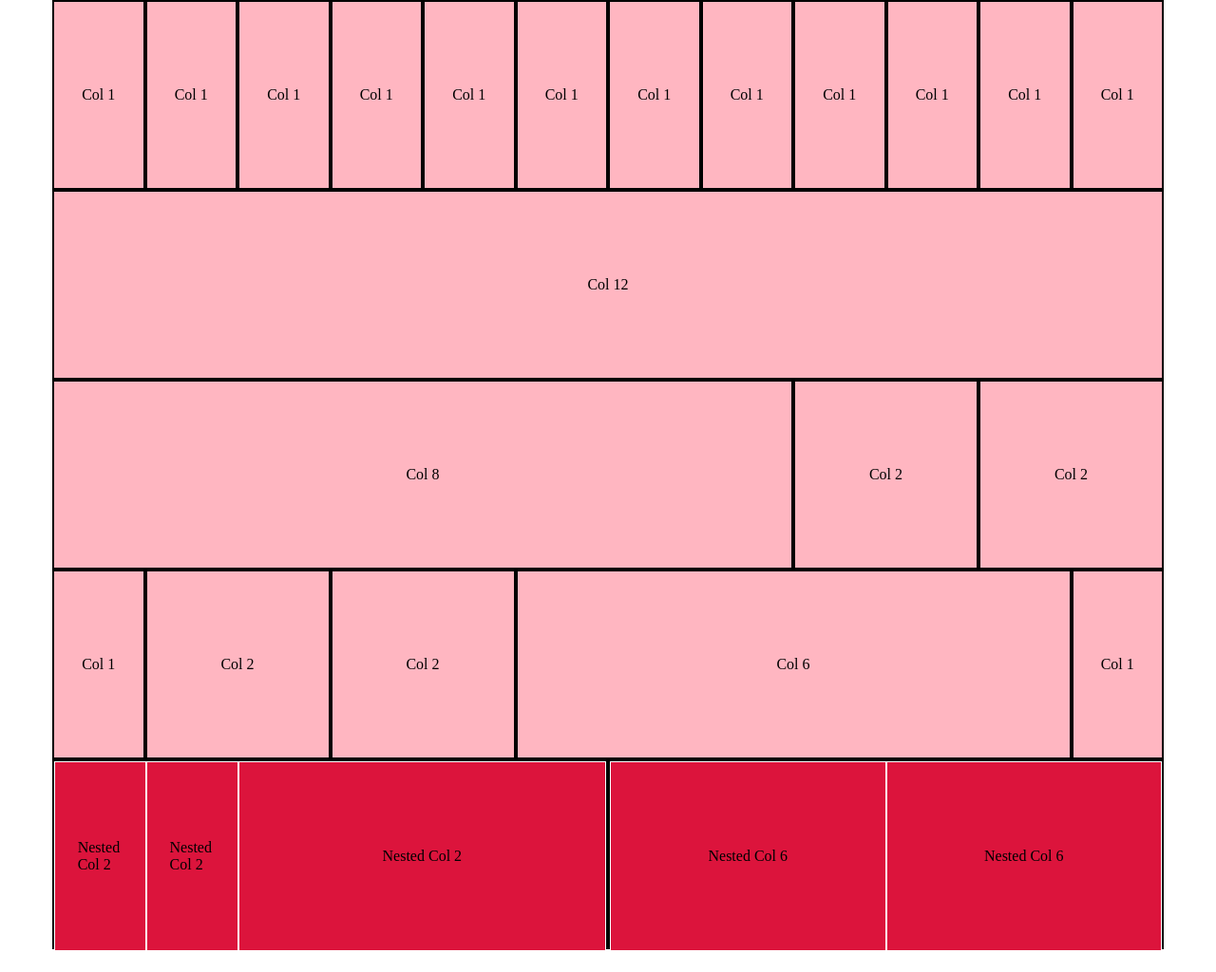
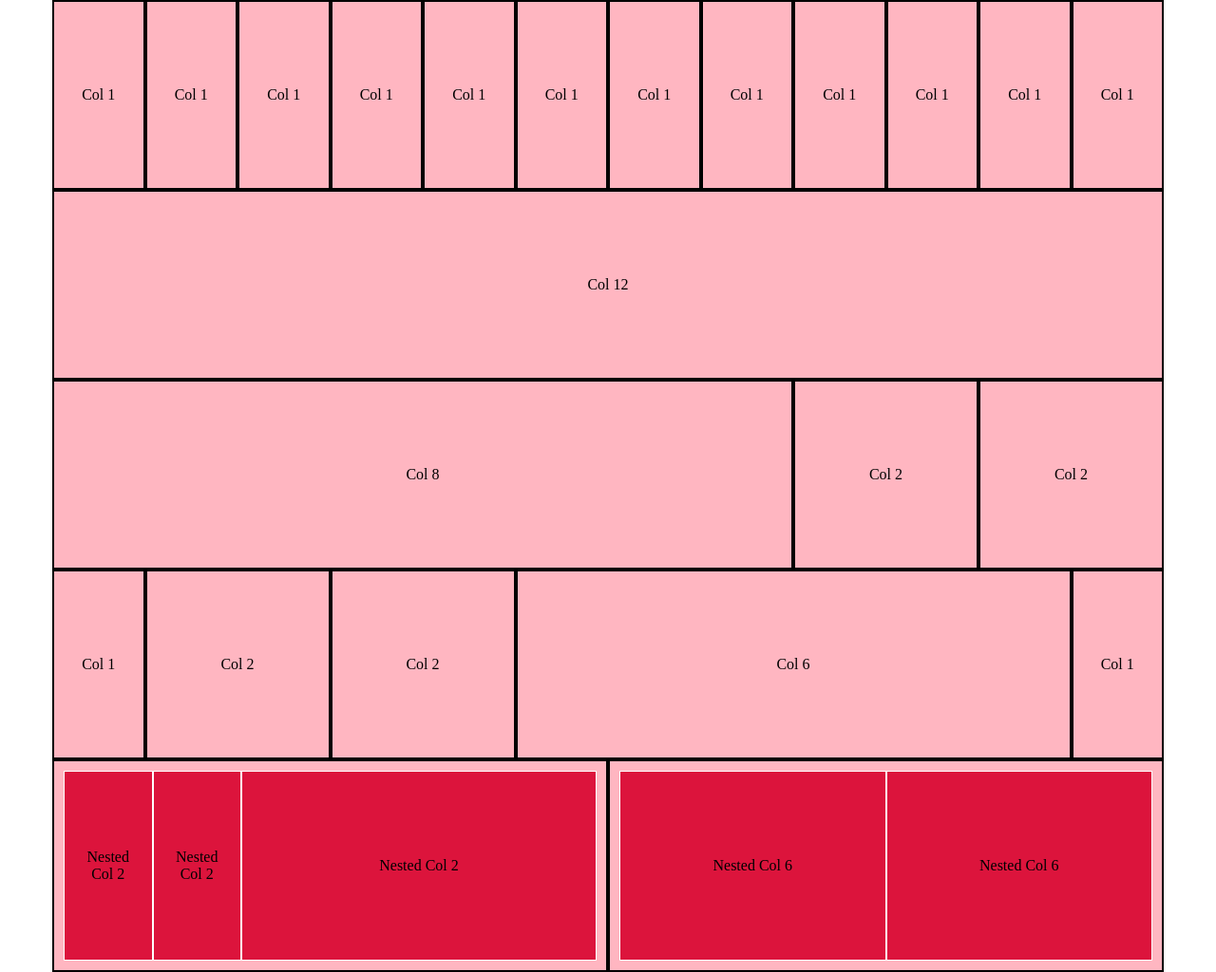
Before and after one commit to romina-trazzi/html-css-12bool, a plain HTML site: page index.html in a window 1280 px wide. Shown: the whole page at 95% size. Before the commit the page ends 1002 px from the top, so only its background shows below. Drawn offline with Linux system fonts and the light colour scheme.

Commit message:
Commit ultima riga (commit finale)
Sistemate le proprietà dell'ultima riga (altezza, padding, bordi, centratura testo, sfondo)

```diff
--- a/css/style.css
+++ b/css/style.css
@@ -20,4 +20,10 @@ span {
 .col-6 > [class*="col-"] {  /* tutte le classi che iniziano con col- figlie dirette di col-6 */
   background-color: crimson;
   border: 1px solid white;
+  text-align: center;
 }
+
+div.container:nth-child(5) > div:nth-child(1), div.container:nth-child(5) > div:nth-child(2){
+  padding: 10px;
+  height: auto;
+}
```
